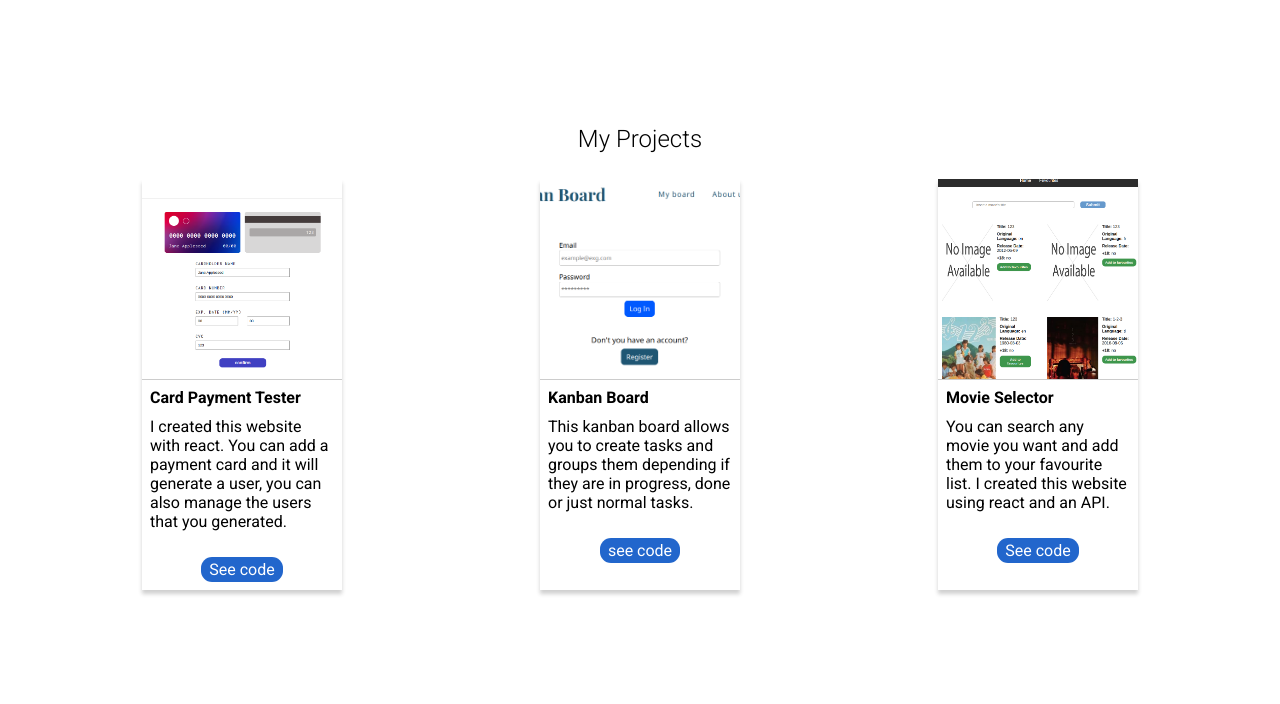
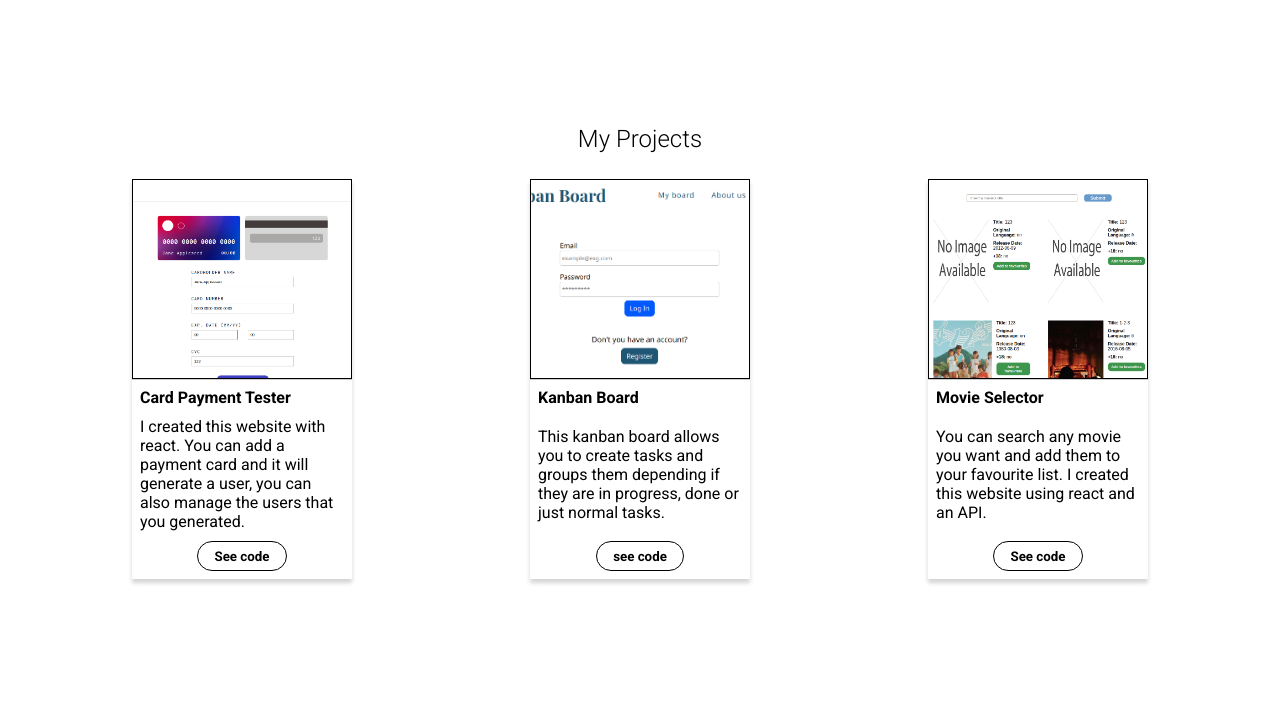
Before and after one commit to LucasGitHubx/portfolio, a plain HTML site: page index.html in a window 1280 px wide. Shown: the part 244-948 px from the top of the page. Drawn offline with Linux system fonts and the light colour scheme.

Commit message:
Changing the button styles

```diff
--- a/main.css
+++ b/main.css
@@ -95,9 +95,9 @@ main section.second-section article.projects {
 }
 .projects .project {
   margin: 0 auto;
-  width: 200px;
+  width: 220px;
   min-height: 320px;
-  box-shadow: 0 4px 4px rgb(0, 0, 0, 19%);
+  box-shadow: 0 4px 4px rgba(26, 25, 25, 0.185);
 
   transition: 0.3s;
 }
@@ -111,6 +111,7 @@ main section.second-section article.projects {
 .projects .project .img {
   width: 100%;
   height: 200px;
+  border: 1px solid black;
 }
 .projects .project1 .img {
   background-image: url("./assets/scr1.png");
@@ -127,27 +128,34 @@ main section.second-section article.projects {
   background-size: cover;
 }
 .project .project-info {
+  height: 200px;
   padding: 8px;
   border-top: 1px solid #ccc;
   display: flex;
   flex-direction: column;
-  gap: 10px;
+  justify-content: space-between;
 }
 .project .project-info p {
   font-size: 16px;
   text-align: left;
 }
 .project .project-info button {
-  padding: 0.2rem 0.5rem;
-  font-size: 1rem;
+  width: fit-content;
   margin: 0 auto;
-  margin-top: 1rem;
-  border: none;
-  border-radius: 11px;
-  background-color: #2266cc;
+  padding: 0.4rem 1rem;
+  background-color: transparent;
+  border: 1px solid black;
+  border-radius: 1rem;
+  font-weight: bold;
+
+  transition: 0.3s;
 }
 .project .project-info button a {
   text-decoration: none;
+  color: inherit;
+}
+.project .project-info button:hover {
+  background-color: black;
   color: white;
 }
 
```
